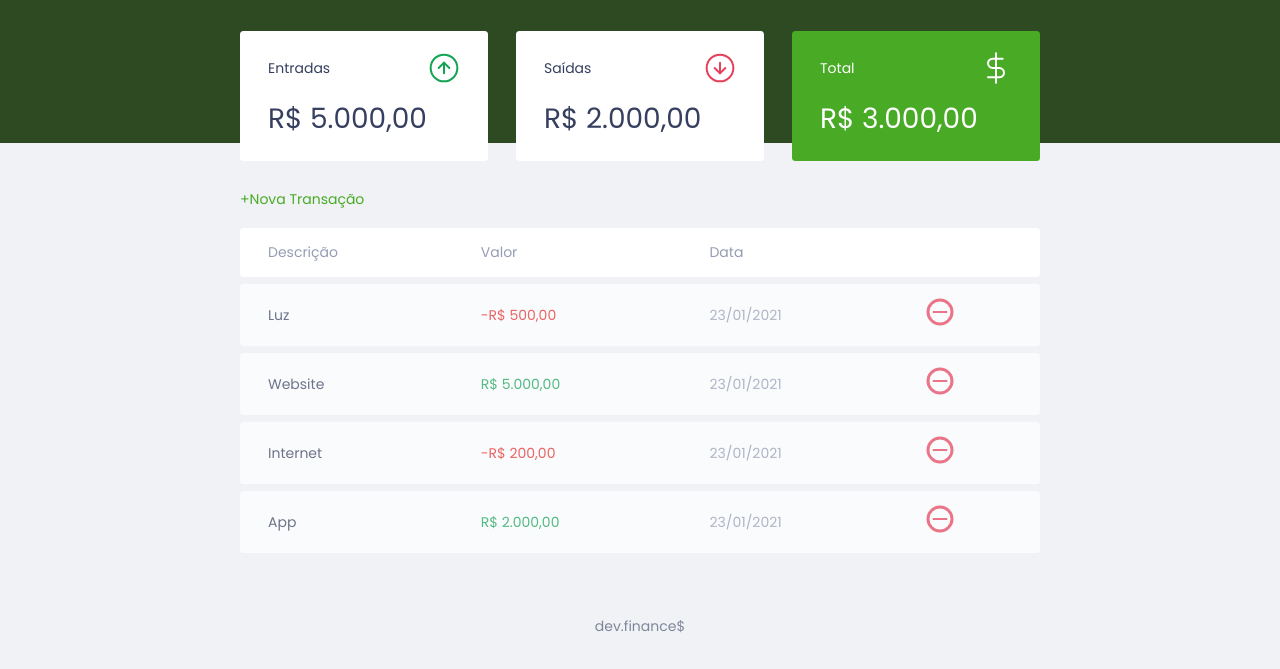
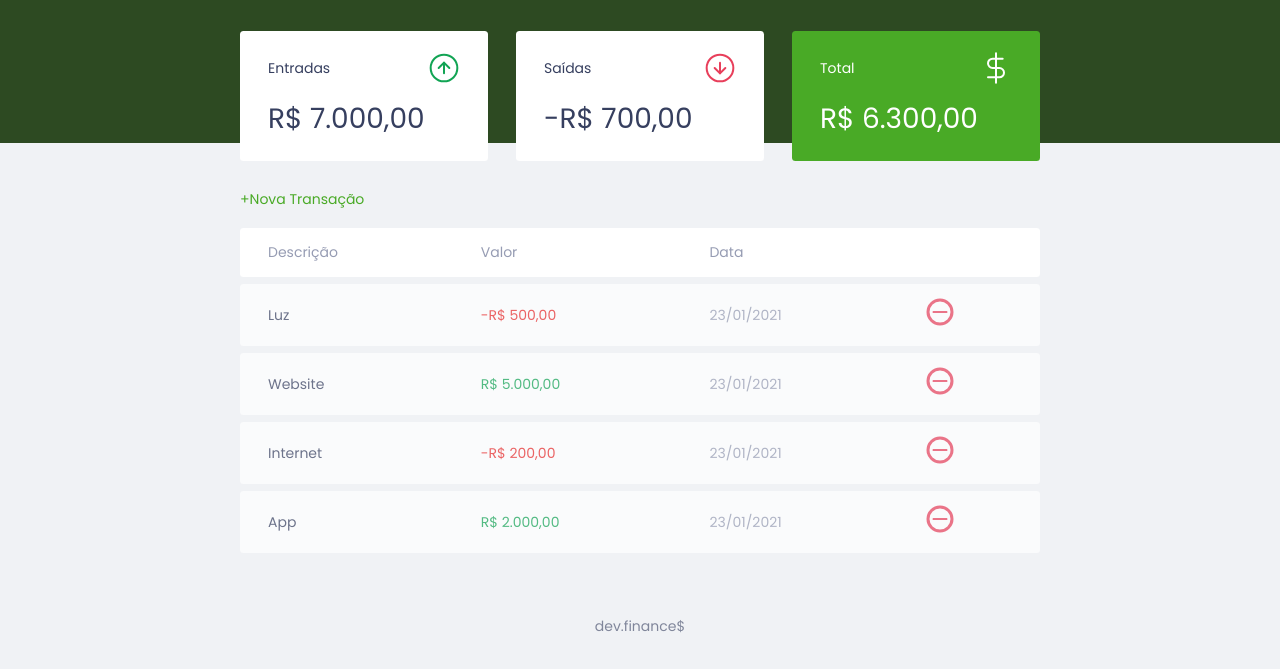
Before and after one commit to fergracianoo/dev-finances, a plain HTML site: page index.html in a window 1280 px wide. Shown: the part 55-724 px from the top of the page. Drawn offline with Linux system fonts and the light colour scheme.

Commit message:
chore: show incomes/expenses/total's value

```diff
--- a/index.html
+++ b/index.html
@@ -21,21 +21,21 @@
           <span>Entradas</span>
           <img src="./assets/income.svg" alt="Imagem de entradas">
         </h3>
-        <p>R$ 5.000,00</p>
+        <p id="incomeDisplay">R$ 5.000,00</p>
       </div>
       <div class="card">
         <h3>
           <span>Saídas</span>
           <img src="./assets/expense.svg" alt="Imagem de saídas">
         </h3>
-        <p>R$ 2.000,00</p>
+        <p id="expenseDisplay">R$ 2.000,00</p>
       </div>
       <div class="card total">
         <h3>
           <span>Total</span>
           <img src="./assets/total.svg" alt="Imagem de total">
         </h3>
-        <p>R$ 3.000,00</p>
+        <p id="totalDisplay">R$ 3.000,00</p>
       </div>
     </section>
     <section id="transaction">
--- a/scripts.js
+++ b/scripts.js
@@ -41,14 +41,27 @@ const transactions = [
 ]
 
 const Transaction = {
+  all: transactions,
   incomes() {
-
+    let income = 0;
+    Transaction.all.forEach(transaction => {
+      if (transaction.amount > 0) {
+        income += transaction.amount;
+      }
+    })
+    return income;
   },
   expenses() {
-
+    let expense = 0;
+    Transaction.all.forEach(transaction => {
+      if (transaction.amount < 0) {
+        expense += transaction.amount;
+      }
+    })
+    return expense;
   },
   total() {
-
+    return Transaction.incomes() + Transaction.expenses()
   }
 }
 
@@ -71,6 +84,17 @@ const DOM = {
       </td>
     `
     return html
+  },
+  updateBalance() {
+    document
+      .getElementById('incomeDisplay')
+      .innerHTML = Utils.formatCurrency(Transaction.incomes())
+    document
+      .getElementById('expenseDisplay')
+      .innerHTML = Utils.formatCurrency(Transaction.expenses())
+    document
+      .getElementById('totalDisplay')
+      .innerHTML = Utils.formatCurrency(Transaction.total())
   }
 }
 
@@ -90,3 +114,5 @@ const Utils = {
 transactions.forEach(function(transaction) {
   DOM.addTransaction(transaction)
 })
+
+DOM.updateBalance()
```
